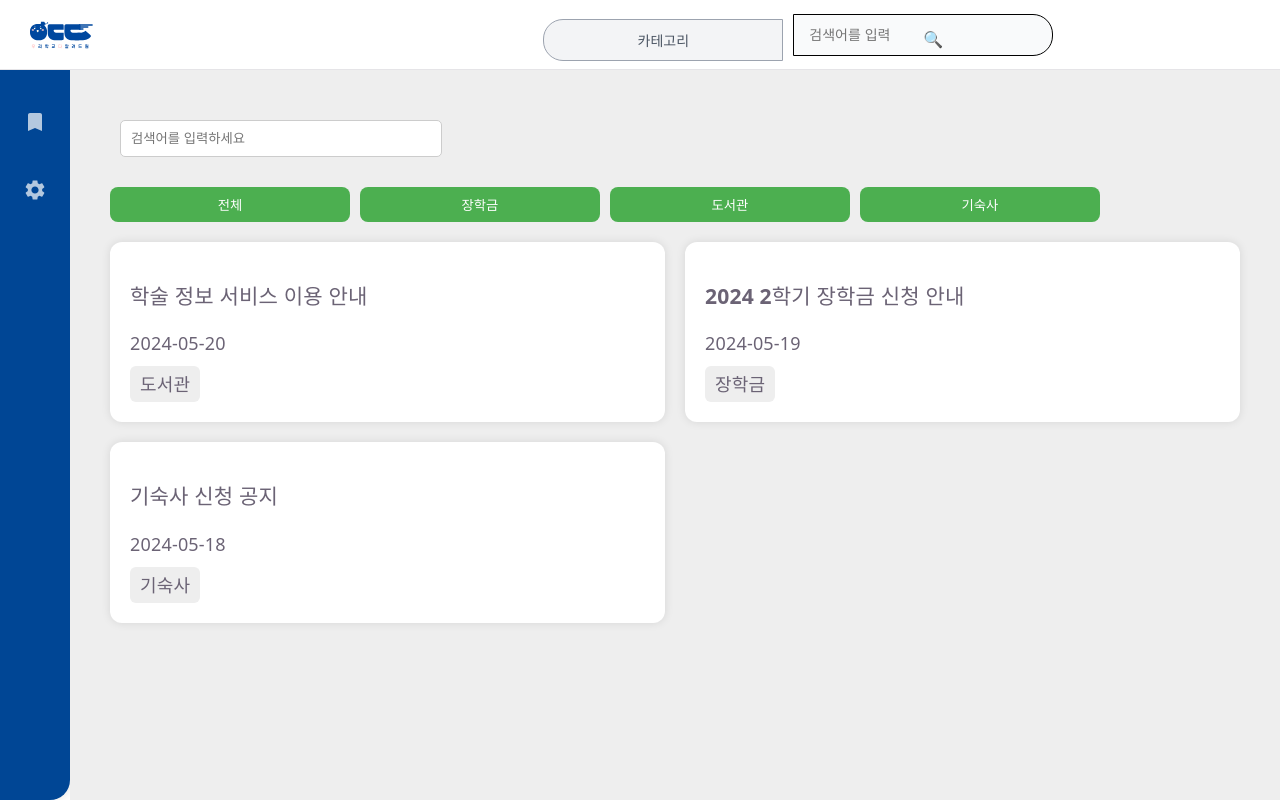
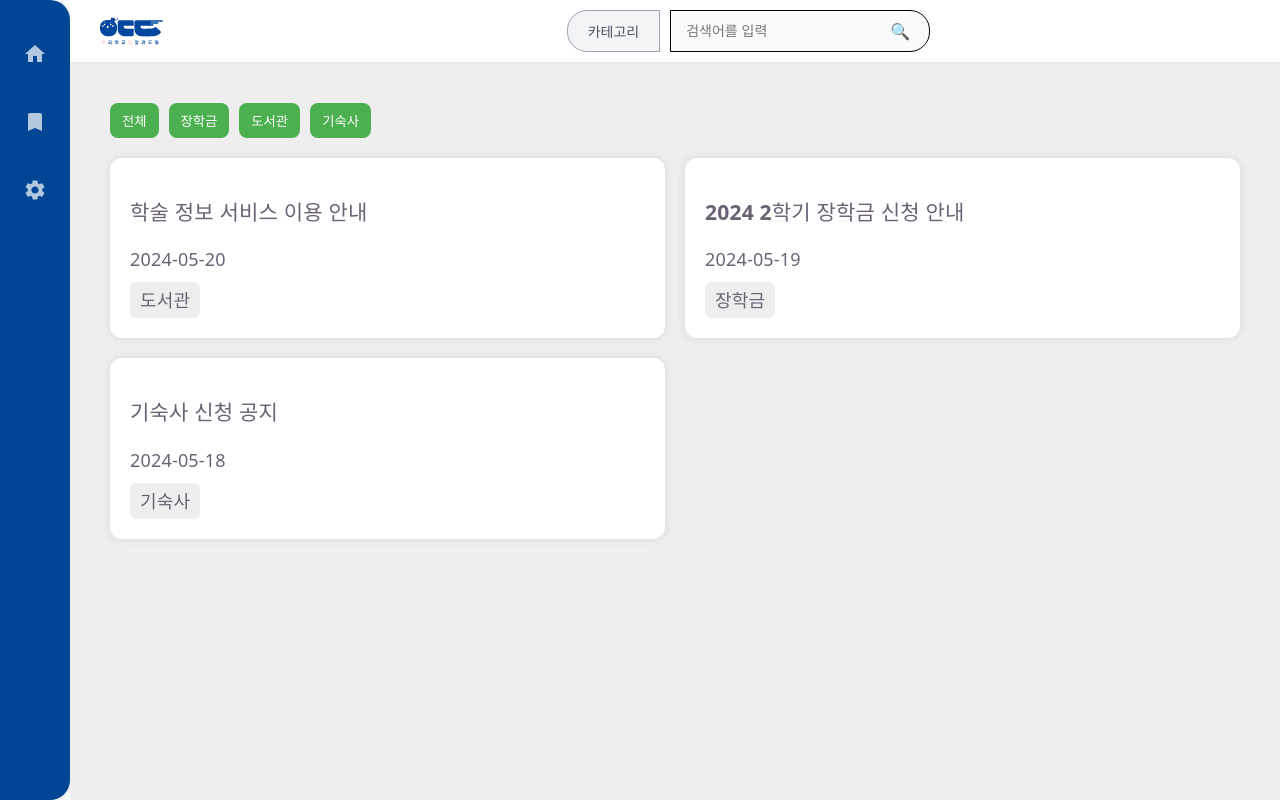
Before and after one commit to pknu-wap/Udada, a React (Vite) app in the folder client/: page /home in a window 1280 px wide. Built offline with nearby package versions, Linux system fonts and the light colour scheme.

Commit message:
fix: hovar시 초록색배경이 생기는 버그 수정

```diff
--- a/client/src/App.css
+++ b/client/src/App.css
@@ -194,7 +194,7 @@
   display: flex;
   flex-direction: column;
   min-width: 0;
-  padding-top: 70px;
+  padding-top: 0;
 }
 
 .content-area {
--- a/client/src/components/Navbar.css
+++ b/client/src/components/Navbar.css
@@ -11,9 +11,8 @@
   box-sizing: border-box;
   width: 100%;
 
-  position: fixed;
+  position: fsticky;
   top: 0;
-  left: 0;
   z-index: 1000;
 }
 
--- a/client/src/pages/Home.css
+++ b/client/src/pages/Home.css
@@ -7,13 +7,6 @@
 
 .main {
   flex: 1;
-}
-
-/* 검색창 */
-.search-bar input {
-  width: 300px;
-  padding: 10px;
-  margin-bottom: 20px;
 }
 
 /* 카테고리 */
--- a/client/src/pages/Home.jsx
+++ b/client/src/pages/Home.jsx
@@ -31,9 +31,6 @@ function Home() {
     <div className="home">
 
       <div className="content">
-        <div className="search-bar">
-          <input type="text" placeholder="검색어를 입력하세요" />
-        </div>
 
         <div className="category-filter">
           <button>전체</button>
--- a/client/src/pages/Login.css
+++ b/client/src/pages/Login.css
@@ -39,7 +39,7 @@ button {
   text-align: center;
 }
 
-input {
+.id-input {
   margin: 10px;
   padding: 12px;
   width: 220px;
@@ -47,7 +47,7 @@ input {
   border: 1px solid #ccc;
 }
 
-button {
+.login-btn {
   margin-top: 10px;
   padding: 12px;
   width: 240px;
@@ -58,7 +58,7 @@ button {
   cursor: pointer;
 }
 
-button:hover {
+.login-btn:hover {
   background-color: #45a049;
 }
 
--- a/client/src/pages/Login.jsx
+++ b/client/src/pages/Login.jsx
@@ -6,13 +6,13 @@ export default function Login() {
         <div className="box">
       <h2>로그인</h2>
 
-      <input type="text" placeholder="아이디" />
+      <input className="id-input" type="text" placeholder="아이디" />
       <br />
 
       <input type="password" placeholder="비밀번호" />
       <br />
 
-      <button>로그인</button>
+      <button className="login-btn">로그인</button>
     </div>
 </div>
   );
```
